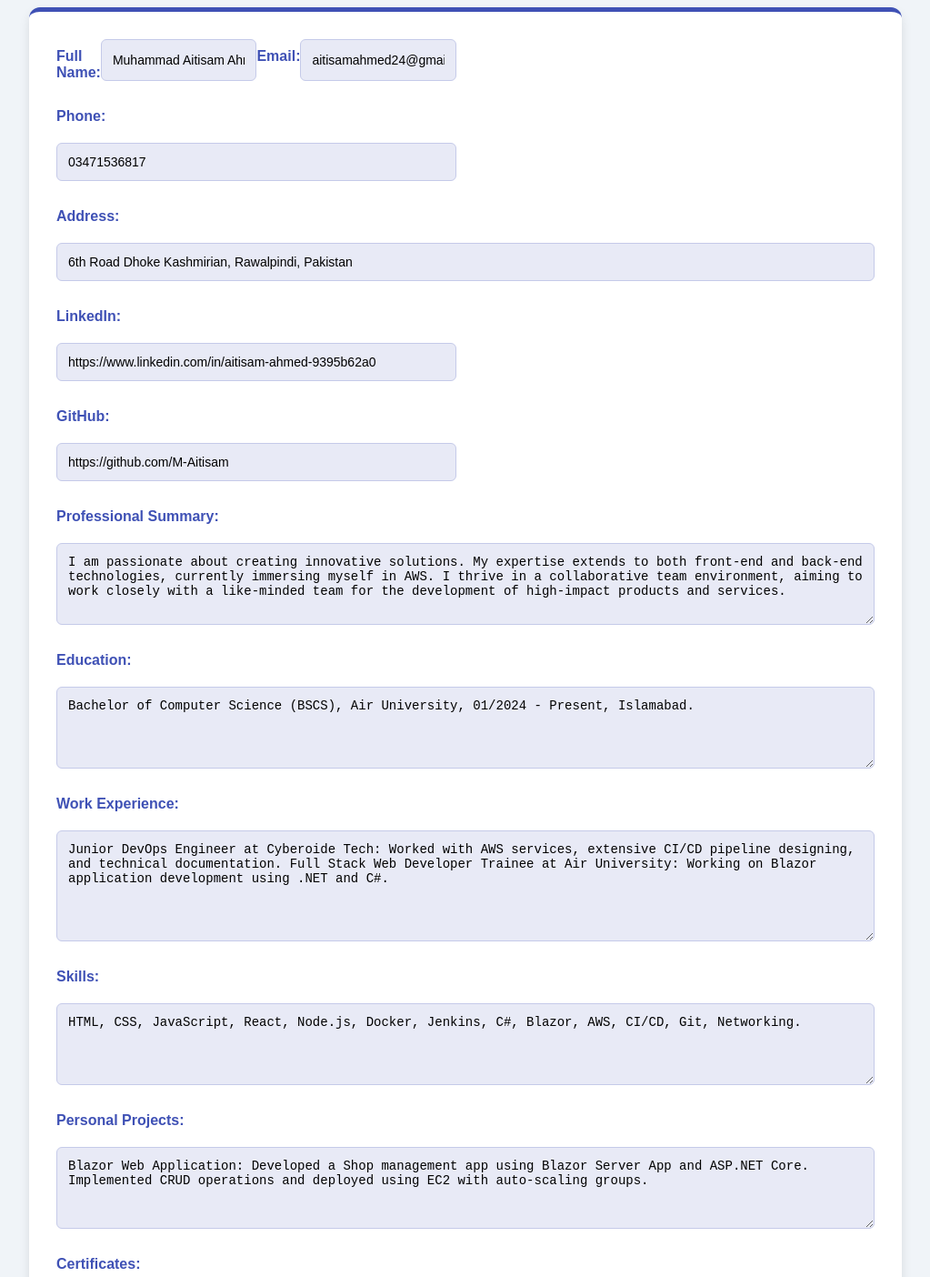
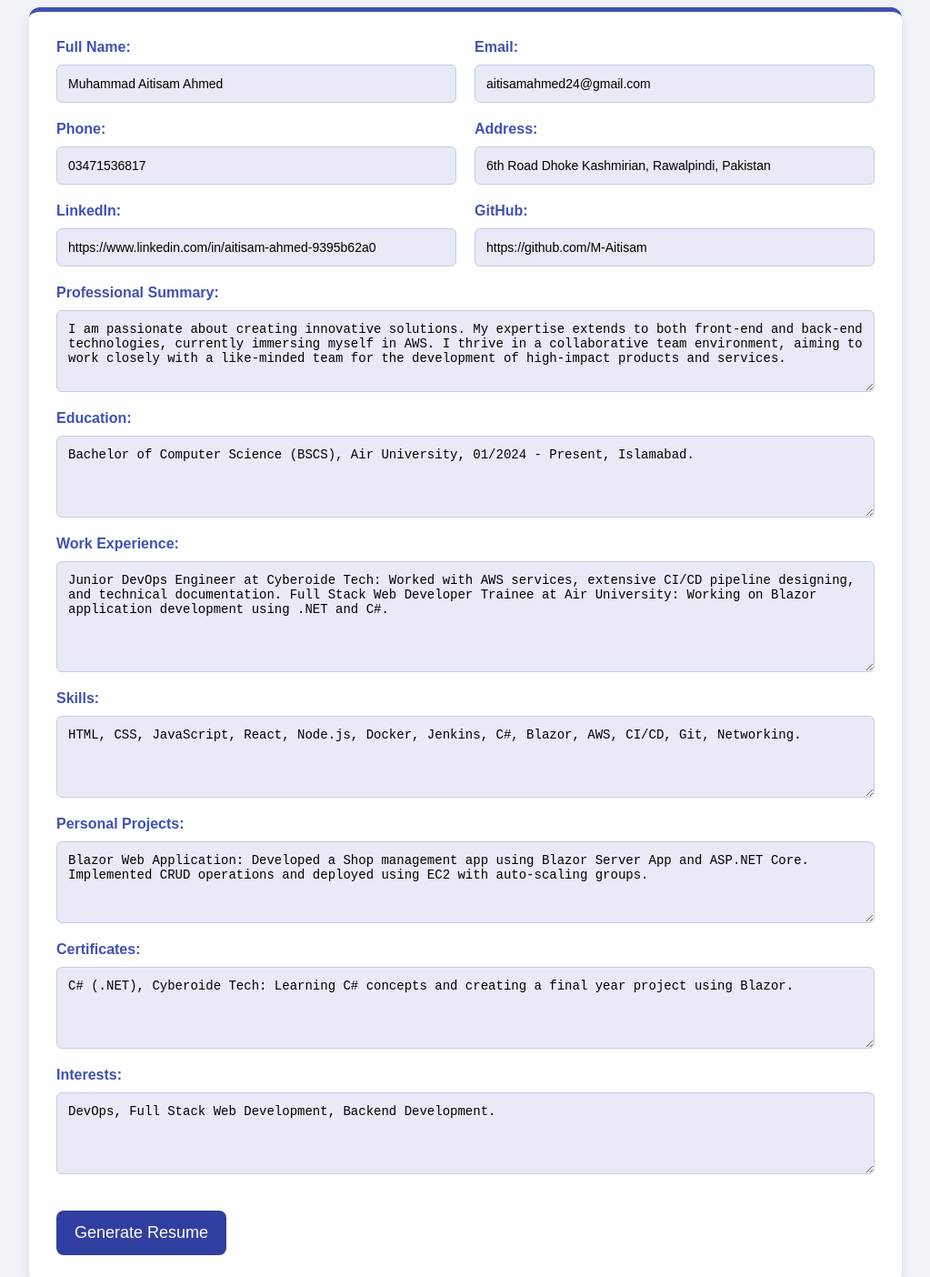
Before and after one commit to M-Aitisam/Form-in-resume, a plain HTML site: page index.html in a window 1280 px wide. Shown: the part 80-1484 px from the top of the page at 91% size, without its empty margins (128-1151 px from the left). Drawn offline with Linux system fonts and the light colour scheme.

Commit message:
update the code add the javascript code

```diff
--- a/index.html
+++ b/index.html
@@ -28,11 +28,14 @@
             grid-template-columns: 1fr 1fr;
             gap: 20px;
         }
+        .input-group {
+            display: grid;
+            grid-template-columns: 1fr;
+            gap: 10px;
+        }
         label {
             font-weight: bold;
             color: #3f51b5;
-            margin-top: 10px;
-            grid-column: span 2;
         }
         input, textarea {
             width: 100%;
@@ -93,49 +96,72 @@
 <body>
     <h2>Resume Generator</h2>
     <form id="resumeForm">
-        <div style="display: flex; justify-content: space-between; width: 100%; ">
+        <div class="input-group">
             <label for="name">Full Name:</label>
-            <input type="text" id="name" name="name" value="Muhammad Aitisam Ahmed" required class="full-width">
+            <input type="text" id="name" name="name" value="Muhammad Aitisam Ahmed" required>
+        </div>
 
+        <div class="input-group">
             <label for="email">Email:</label>
             <input type="email" id="email" name="email" value="aitisamahmed24@gmail.com" required>
         </div>
 
-
+        <div class="input-group">
             <label for="phone">Phone:</label>
             <input type="tel" id="phone" name="phone" value="03471536817" required>
+        </div>
 
-        <label for="address" class="full-width">Address:</label>
-        <input type="text" id="address" name="address" value="6th Road Dhoke Kashmirian, Rawalpindi, Pakistan" required class="full-width">
+        <div class="input-group">
+            <label for="address">Address:</label>
+            <input type="text" id="address" name="address" value="6th Road Dhoke Kashmirian, Rawalpindi, Pakistan" required>
+        </div>
 
+        <div class="input-group">
             <label for="linkedin">LinkedIn:</label>
             <input type="text" id="linkedin" name="linkedin" value="https://www.linkedin.com/in/aitisam-ahmed-9395b62a0" required>
+        </div>
 
+        <div class="input-group">
             <label for="github">GitHub:</label>
             <input type="text" id="github" name="github" value="https://github.com/M-Aitisam" required>
+        </div>
 
-        <label for="summary" class="full-width">Professional Summary:</label>
-        <textarea id="summary" name="summary" rows="4" required class="full-width">I am passionate about creating innovative solutions. My expertise extends to both front-end and back-end technologies, currently immersing myself in AWS. I thrive in a collaborative team environment, aiming to work closely with a like-minded team for the development of high-impact products and services.</textarea>
+        <div class="input-group full-width">
+            <label for="summary">Professional Summary:</label>
+            <textarea id="summary" name="summary" rows="4" required>I am passionate about creating innovative solutions. My expertise extends to both front-end and back-end technologies, currently immersing myself in AWS. I thrive in a collaborative team environment, aiming to work closely with a like-minded team for the development of high-impact products and services.</textarea>
+        </div>
 
-        <label for="education" class="full-width">Education:</label>
-        <textarea id="education" name="education" rows="4" required class="full-width">Bachelor of Computer Science (BSCS), Air University, 01/2024 - Present, Islamabad.</textarea>
+        <div class="input-group full-width">
+            <label for="education">Education:</label>
+            <textarea id="education" name="education" rows="4" required>Bachelor of Computer Science (BSCS), Air University, 01/2024 - Present, Islamabad.</textarea>
+        </div>
 
-        <label for="experience" class="full-width">Work Experience:</label>
-        <textarea id="experience" name="experience" rows="6" required class="full-width">Junior DevOps Engineer at Cyberoide Tech: Worked with AWS services, extensive CI/CD pipeline designing, and technical documentation. Full Stack Web Developer Trainee at Air University: Working on Blazor application development using .NET and C#.</textarea>
+        <div class="input-group full-width">
+            <label for="experience">Work Experience:</label>
+            <textarea id="experience" name="experience" rows="6" required>Junior DevOps Engineer at Cyberoide Tech: Worked with AWS services, extensive CI/CD pipeline designing, and technical documentation. Full Stack Web Developer Trainee at Air University: Working on Blazor application development using .NET and C#.</textarea>
+        </div>
 
-        <label for="skills" class="full-width">Skills:</label>
-        <textarea id="skills" name="skills" rows="4" required class="full-width">HTML, CSS, JavaScript, React, Node.js, Docker, Jenkins, C#, Blazor, AWS, CI/CD, Git, Networking.</textarea>
+        <div class="input-group full-width">
+            <label for="skills">Skills:</label>
+            <textarea id="skills" name="skills" rows="4" required>HTML, CSS, JavaScript, React, Node.js, Docker, Jenkins, C#, Blazor, AWS, CI/CD, Git, Networking.</textarea>
+        </div>
 
-        <label for="projects" class="full-width">Personal Projects:</label>
-        <textarea id="projects" name="projects" rows="4" required class="full-width">Blazor Web Application: Developed a Shop management app using Blazor Server App and ASP.NET Core. Implemented CRUD operations and deployed using EC2 with auto-scaling groups.</textarea>
+        <div class="input-group full-width">
+            <label for="projects">Personal Projects:</label>
+            <textarea id="projects" name="projects" rows="4" required>Blazor Web Application: Developed a Shop management app using Blazor Server App and ASP.NET Core. Implemented CRUD operations and deployed using EC2 with auto-scaling groups.</textarea>
+        </div>
 
-        <label for="certificates" class="full-width">Certificates:</label>
-        <textarea id="certificates" name="certificates" rows="4" required class="full-width">C# (.NET), Cyberoide Tech: Learning C# concepts and creating a final year project using Blazor.</textarea>
+        <div class="input-group full-width">
+            <label for="certificates">Certificates:</label>
+            <textarea id="certificates" name="certificates" rows="4" required>C# (.NET), Cyberoide Tech: Learning C# concepts and creating a final year project using Blazor.</textarea>
+        </div>
 
-        <label for="interests" class="full-width">Interests:</label>
-        <textarea id="interests" name="interests" rows="4" required class="full-width">DevOps, Full Stack Web Development, Backend Development.</textarea>
+        <div class="input-group full-width">
+            <label for="interests">Interests:</label>
+            <textarea id="interests" name="interests" rows="4" required>DevOps, Full Stack Web Development, Backend Development.</textarea>
+        </div>
 
-        <button type="button" onclick="generateResume()">Generate Resume</button>
+         <a href="./resume/MyResume/index.html"><button type="button" onclick="generateResume()">Generate Resume</button> </a>
     </form>
 
     <div id="resumeOutput"></div>
```
Lines whose indentation alone changed are shown as unchanged.
